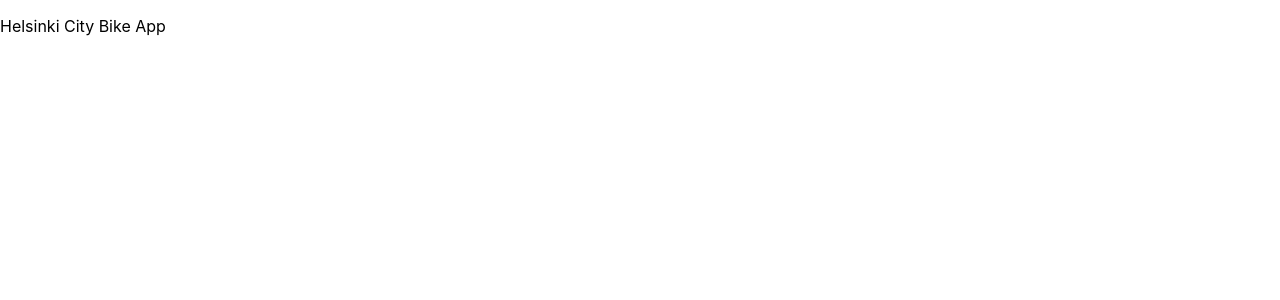
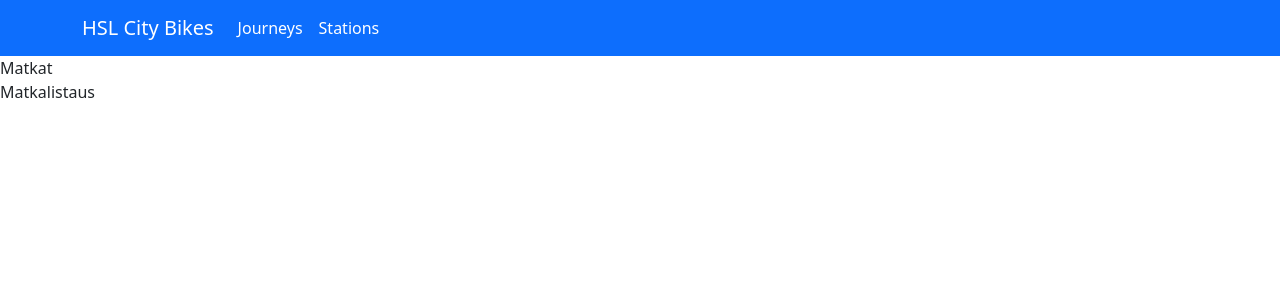
Before and after one commit to JohannaJyrkinen/City-Bike-App, a React (Create React App) app in the folder client/: page / in a window 1280 px wide. Shown: the top 300 px of the page. Built offline with nearby package versions, Linux system fonts and the light colour scheme.

Commit message:
Add Router, NavBar, Journeys, Stations

```diff
--- a/client/package.json
+++ b/client/package.json
@@ -3,11 +3,17 @@
   "version": "0.1.0",
   "private": true,
   "dependencies": {
+    "@reduxjs/toolkit": "^1.9.5",
     "@testing-library/jest-dom": "^5.16.5",
     "@testing-library/react": "^13.4.0",
     "@testing-library/user-event": "^13.5.0",
+    "axios": "^1.4.0",
+    "bootstrap": "^5.2.3",
     "react": "^18.2.0",
+    "react-bootstrap": "^2.7.4",
     "react-dom": "^18.2.0",
+    "react-redux": "^8.0.5",
+    "react-router-dom": "^6.11.1",
     "react-scripts": "5.0.1",
     "web-vitals": "^2.1.4"
   },
--- a/client/src/App.js
+++ b/client/src/App.js
@@ -1,9 +1,12 @@
-
+import React from "react";
+import "bootstrap/dist/css/bootstrap.min.css"
+import { RouterProvider } from "react-router";
+import { router } from "./router";
 
 function App() {
   return (
     <div className="App">
-    <p>Helsinki City Bike App</p>
+    <RouterProvider router={router} />
     </div>
   );
 }
--- /dev/null
+++ b/client/src/components/NavBar.js
@@ -0,0 +1,22 @@
+import React from "react"
+import { Container, Nav, Navbar } from "react-bootstrap"
+
+const NavBar = () => {
+
+    return(
+        <Navbar bg="primary" expand="lg">
+      <Container>
+        <Navbar.Brand href="#home" style = {{color: "white"}}>HSL City Bikes</Navbar.Brand>
+        <Navbar.Toggle aria-controls="basic-navbar-nav" />
+        <Navbar.Collapse id="basic-navbar-nav">
+          <Nav className="me-auto">
+            <Nav.Link href="/" style = {{color: "white"}}>Journeys</Nav.Link>
+            <Nav.Link href="/stations"style = {{color: "white"}} >Stations</Nav.Link>
+          </Nav>
+        </Navbar.Collapse>
+      </Container>
+    </Navbar>
+    )
+}
+
+export default NavBar
--- /dev/null
+++ b/client/src/pages/Journeys.js
@@ -0,0 +1,13 @@
+import React from "react";
+import NavBar from "../components/NavBar";
+
+export function Journeys() {
+
+    return(
+        <div>
+            <NavBar />
+            <header>Matkat</header>
+            <p>Matkalistaus</p>
+        </div>
+    )
+}
--- /dev/null
+++ b/client/src/pages/Stations.js
@@ -0,0 +1,12 @@
+import React from "react";
+import NavBar from "../components/NavBar";
+
+export function Stations () {
+    return(
+        <div>
+            <NavBar />
+            <header>Stations</header>
+
+        </div>
+    )
+}
--- /dev/null
+++ b/client/src/router.js
@@ -0,0 +1,16 @@
+import React from "react";
+import { createBrowserRouter } from "react-router-dom"
+import { Journeys } from "./pages/Journeys";
+import { Stations } from "./pages/Stations";
+
+export const router = createBrowserRouter([
+    {
+        path: "/",
+        element: <Journeys/>,
+    },
+    {
+        path: "/stations",
+        element: <Stations/>
+    }
+
+])
```
Also changed, not shown: 1 other file (tests, documents, lock files or other folders).
